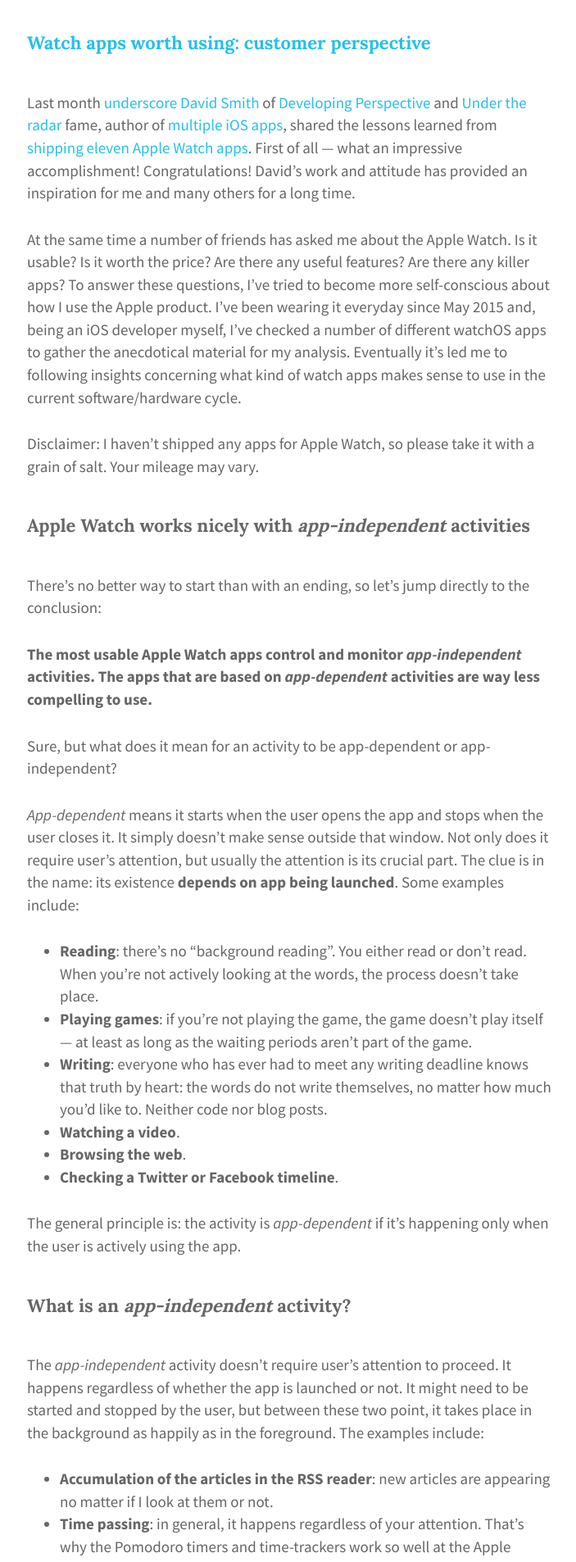
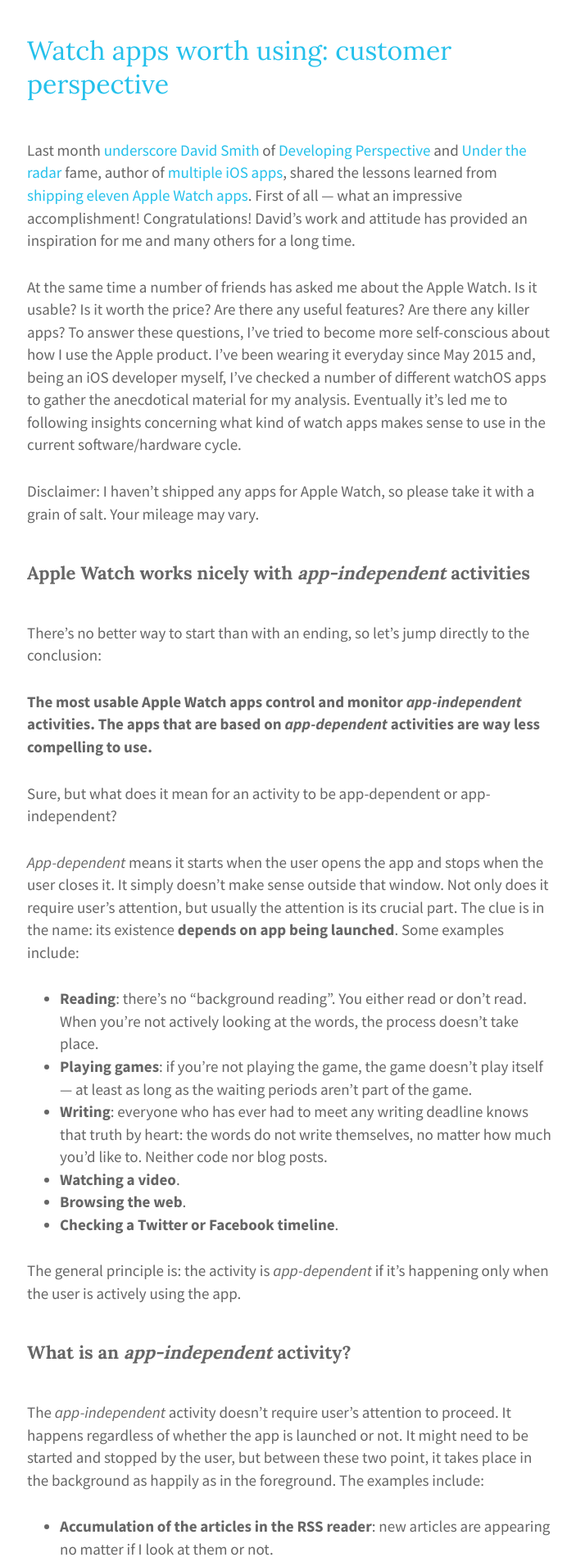
Before and after one commit to siejkowski/siejkowski.github.com, a Jekyll site: the page built from _posts/2016-03-21-watch-apps-worth-using.md, in a window 1280 px wide. Shown: the top 1906 px of the page at 82% size, without its empty margins (287-990 px from the left). Built offline with Jekyll 4.4.1, drawn with Linux system fonts in a browser that asks for light colours.

Commit message:
once again, headline style

```diff
--- a/_posts/2016-03-21-watch-apps-worth-using.md
+++ b/_posts/2016-03-21-watch-apps-worth-using.md
@@ -8,7 +8,7 @@
 description: What kind of apps are the most usable on Apple Watch? Some thoughts from everyday user.
 
 ---
-## [{{ page.title }}]({{ page.url }})
+# [{{ page.title }}]({{ page.url }})
 
 Last month [underscore David Smith](https://twitter.com/_DavidSmith) of [Developing Perspective](http://developingperspective.com) and [Under the radar](https://www.relay.fm/radar) fame, author of [multiple iOS apps](https://david-smith.org/apps/), shared the lessons learned from [shipping eleven Apple Watch apps](https://david-smith.org/blog/2016/02/12/watch-apps-worth-making/). First of all --- what an impressive accomplishment! Congratulations! David's work and attitude has provided an inspiration for me and many others for a long time.
 
```
